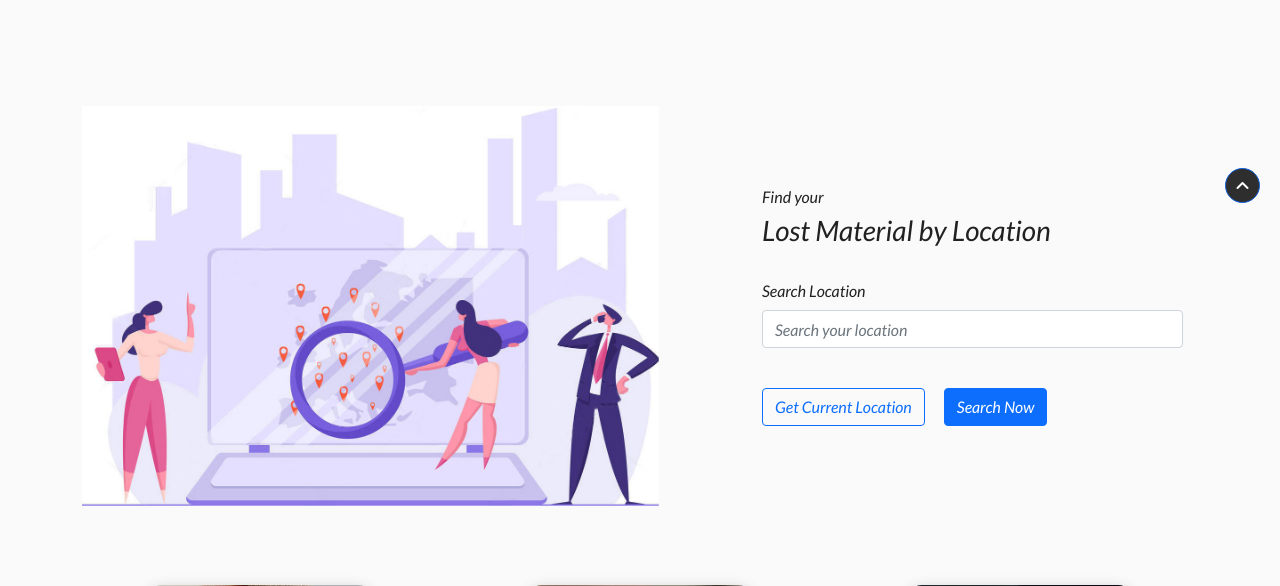
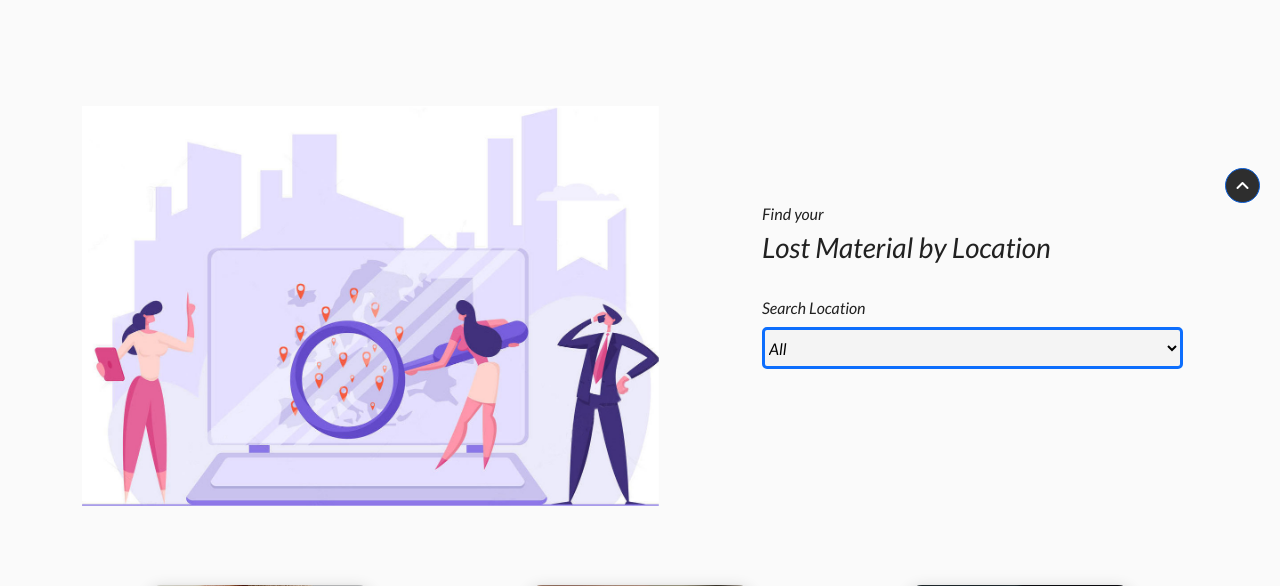
Before and after one commit to sabikrahat/lost_and_found, a Django app: page / in a window 1280 px wide. Shown: the part 577-1163 px from the top of the page. Run offline with Django 3.2, Linux system fonts and the light colour scheme; data comes from the database, SQL or seed files in the repository; some libraries are stand-ins or nearby versions.

Commit message:
location error remain

```diff
--- a/home/views.py
+++ b/home/views.py
@@ -53,16 +53,96 @@ def pdf_generated(request):
 
 
 def home(request):
-    cursor = connection.cursor()
-    cursor.execute(
-        'SELECT * FROM user_posts ORDER BY id DESC;')
-    posts = cursor.fetchall()
-    cursor.close()
     try:
         user = UserModel.objects.get(email=request.session['email'])
-        return render(request, 'home.html', {'posts': posts, 'user': user})
+        if request.method == 'POST':
+            if request.POST.get('locatn'):
+                print('Location: ' + request.POST.get('locatn'))
+                if request.POST.get('locatn') == "All":
+                    cursor = connection.cursor()
+                    cursor.execute(
+                        'SELECT * FROM user_posts ORDER BY id DESC;')
+                    posts = cursor.fetchall()
+                    cursor.close()
+                    locations = []
+                    for post in posts:
+                        locations.append(post[5])
+                    return render(request, 'home.html', {'posts': posts, 'locations': locations, 'user': user})
+                else:
+                    cursor = connection.cursor()
+                    cursor.execute(
+                        'SELECT * FROM user_posts WHERE location = %s ORDER BY id DESC;', [request.POST.get('locatn')])
+                    posts = cursor.fetchall()
+                    cursor.close()
+                    print(posts)
+                    locations = []
+                    for post in posts:
+                        locations.append(post[5])
+                    return render(request, 'home.html', {'posts': posts, 'locations': locations, 'user': user})
+            else:
+                cursor = connection.cursor()
+                cursor.execute(
+                    'SELECT * FROM user_posts ORDER BY id DESC;')
+                posts = cursor.fetchall()
+                cursor.close()
+                locations = []
+                for post in posts:
+                    locations.append(post[5])
+                return render(request, 'home.html', {'posts': posts, 'locations': locations, 'user': user})
+        else:
+            cursor = connection.cursor()
+            cursor.execute(
+                'SELECT * FROM user_posts ORDER BY id DESC;')
+            posts = cursor.fetchall()
+            cursor.close()
+            locations = []
+            for post in posts:
+                locations.append(post[5])
+            return render(request, 'home.html', {'posts': posts, 'locations': locations, 'user': user})
     except:
-        return render(request, 'home.html', {'posts': posts})
+        if request.method == 'POST':
+            if request.POST.get('locatn'):
+                print('Location: ' + request.POST.get('locatn'))
+                if request.POST.get('locatn') == "All":
+                    cursor = connection.cursor()
+                    cursor.execute(
+                        'SELECT * FROM user_posts ORDER BY id DESC;')
+                    posts = cursor.fetchall()
+                    cursor.close()
+                    locations = []
+                    for post in posts:
+                        locations.append(post[5])
+                    return render(request, 'home.html', {'posts': posts, 'locations': locations})
+                else:
+                    cursor = connection.cursor()
+                    cursor.execute(
+                        'SELECT * FROM user_posts WHERE location = %s ORDER BY id DESC;', [request.POST.get('locatn')])
+                    posts = cursor.fetchall()
+                    cursor.close()
+                    locations = []
+                    for post in posts:
+                        locations.append(post[5])
+                    return render(request, 'home.html', {'posts': posts, 'locations': locations})
+            else:
+                cursor = connection.cursor()
+                cursor.execute(
+                    'SELECT * FROM user_posts ORDER BY id DESC;')
+                posts = cursor.fetchall()
+                cursor.close()
+                locations = []
+                for post in posts:
+                    locations.append(post[5])
+                return render(request, 'home.html', {'posts': posts, 'locations': locations})
+        else:
+            cursor = connection.cursor()
+            cursor.execute(
+                'SELECT * FROM user_posts ORDER BY id DESC;')
+            posts = cursor.fetchall()
+            cursor.close()
+            locations = []
+            for post in posts:
+                locations.append(post[5])
+            return render(request, 'home.html', {'posts': posts, 'locations': locations})
 
 
 # authentication function
--- a/templates/home.html
+++ b/templates/home.html
@@ -98,6 +98,13 @@
         visibility: hidden;
         animation-fill-mode: forwards;
 
+    }
+
+    .option {
+        padding-top: 5px;
+        padding-bottom: 5px;
+        padding-left: 120px;
+        padding-right: 120px;
     }
 
     @keyframes mymove {
@@ -382,17 +389,65 @@
                                     <div class="form-group">
                                         <label for="location_field">Search Location</label>
                                         <br>
-                                        <input type="Search Location" class="form-control" id="location_field"
-                                            placeholder="Search your location">
+
+                                        <form class="d-flex">
+                                            <style>
+                                                @media screen and (-webkit-min-device-pixel-ratio:0) {
+
+                                                    /*safari and chrome*/
+                                                    select {
+                                                        height: 42px;
+                                                        width: 100%;
+                                                        line-height: 50px;
+                                                        background: #f4f4f4;
+                                                        border: 3px solid #0d6efd;
+                                                        border-radius: 5px;
+                                                    }
+                                                }
+
+                                                select::-moz-focus-inner {
+                                                    /*Remove button padding in FF*/
+                                                    border: 0;
+                                                    padding: 0;
+                                                }
+
+                                                @-moz-document url-prefix() {
+
+                                                    /* targets Firefox only */
+                                                    select {
+                                                        padding: 15px 0 !important;
+                                                    }
+                                                }
+
+                                                @media screen\0 {
+
+                                                    /* IE Hacks: targets IE 8, 9 and 10 */
+                                                    select {
+                                                        height: 42px;
+                                                        width: 100%;
+                                                        line-height: 50px;
+                                                        background: #f4f4f4;
+                                                        border: 2px solid #0d6efd;
+                                                        border-radius: 5px;
+                                                    }
+                                                }
+                                            </style>
+                                            <form method="POST">
+                                                {% csrf_token %}
+                                                <select name="locatn" onchange="this.form.submit()">
+                                                    <option disabled="true">Select your location to filter post</option>
+                                                    <option value="All">All</option>
+                                                    {% for lctn in locations %}
+                                                    <option value="{{lctn}}">{{lctn}}</option>
+                                                    {% endfor %}
+                                                </select>
+                                            </form>
+                                        </form>
                                     </div>
                                 </form>
-                            </div><br>
-                            <div class="row-2">
-                                <button type="button" class="btn btn-outline-primary" onclick="return getCoordintes();">
-                                    Get Current Location
-                                </button>&emsp;
-                                <button type="button" class="btn btn-primary">Search Now</button>
                             </div>
+                            <br>
+
                         </div>
                     </div>
                 </div>
```
Also changed, not shown: static/css/default.css (line endings or trailing spaces).
